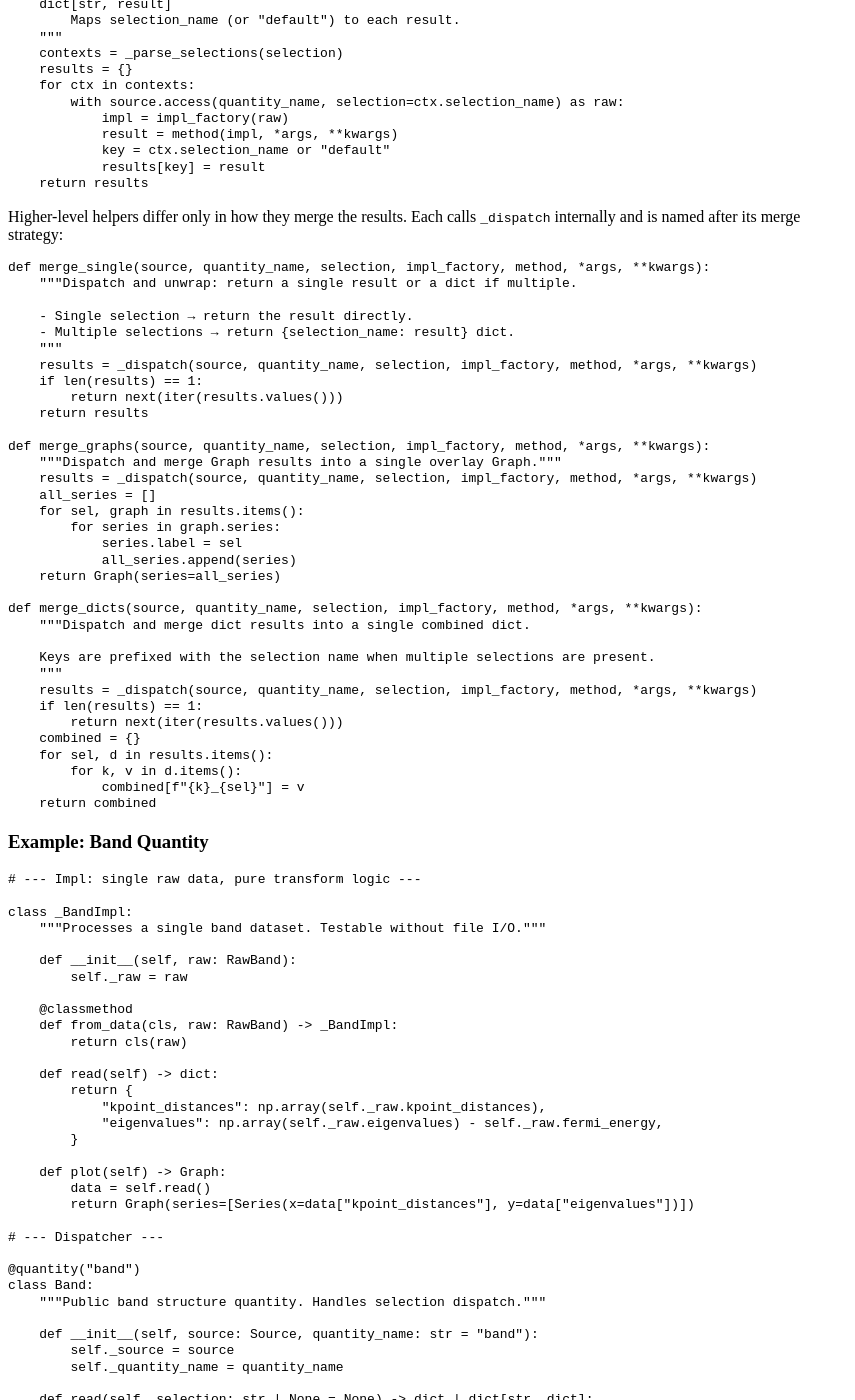
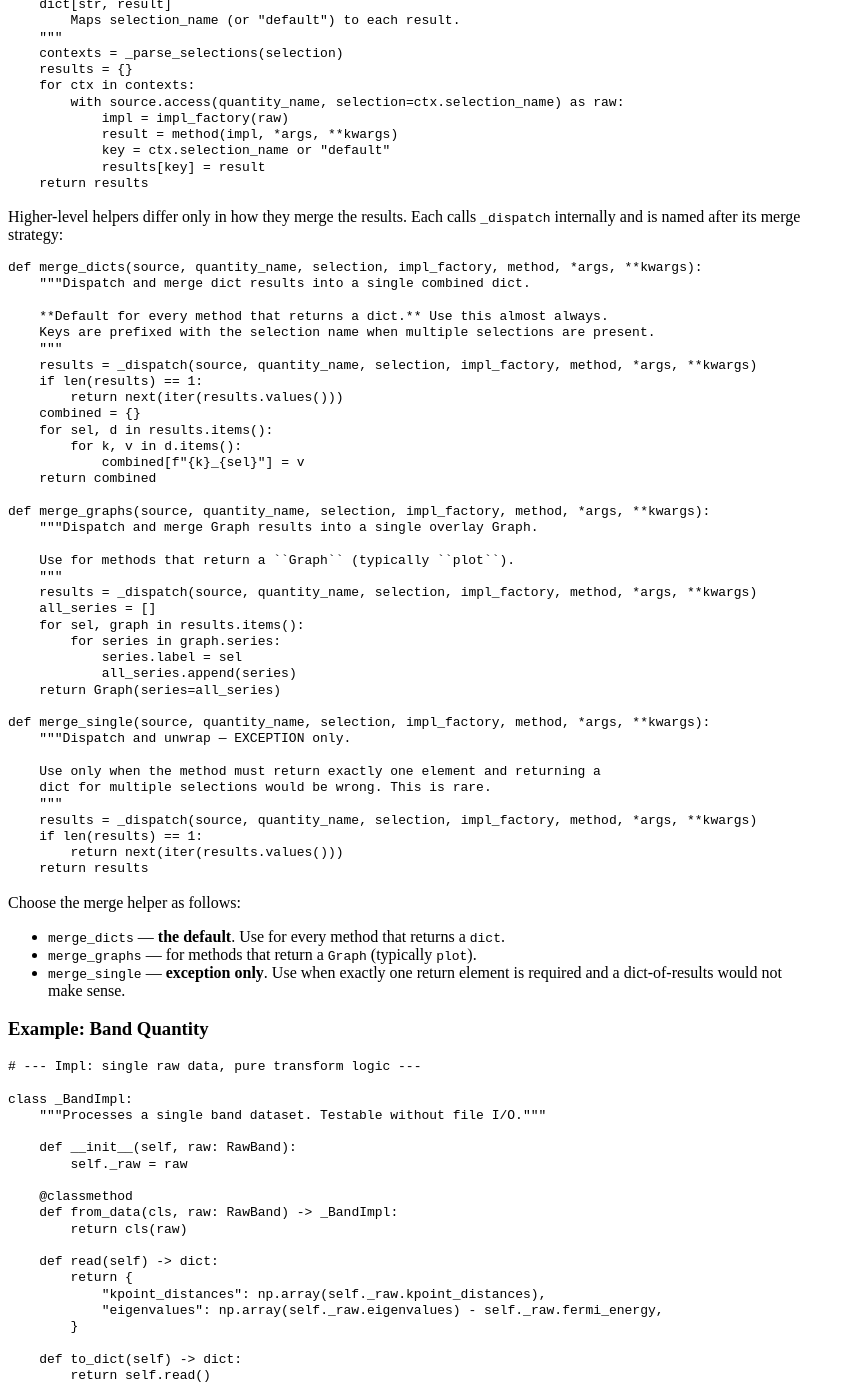
Before and after one commit to vasp-dev/py4vasp, a Sphinx documentation site: the page built from docs/architecture/calculation.rst, in a window 1280 px wide and 1400 px high, scrolled down 2691 px. Shown: the whole window, without its empty margins (0-855 px from the left). Built offline with Sphinx 7.4.7, drawn with Linux system fonts in a browser that asks for light colours; some of the changed text lies outside the part shown.

Commit message:
docs: fix port-quantity skill and architecture guide (merge strategy, selection arg, type hints, to_dict)

```diff
--- a/docs/architecture/calculation.rst
+++ b/docs/architecture/calculation.rst
@@ -202,30 +202,10 @@ Higher-level helpers differ only in how they merge the results. Each calls
 
 .. code-block:: python
 
-   def merge_single(source, quantity_name, selection, impl_factory, method, *args, **kwargs):
-       """Dispatch and unwrap: return a single result or a dict if multiple.
-
-       - Single selection → return the result directly.
-       - Multiple selections → return {selection_name: result} dict.
-       """
-       results = _dispatch(source, quantity_name, selection, impl_factory, method, *args, **kwargs)
-       if len(results) == 1:
-           return next(iter(results.values()))
-       return results
-
-   def merge_graphs(source, quantity_name, selection, impl_factory, method, *args, **kwargs):
-       """Dispatch and merge Graph results into a single overlay Graph."""
-       results = _dispatch(source, quantity_name, selection, impl_factory, method, *args, **kwargs)
-       all_series = []
-       for sel, graph in results.items():
-           for series in graph.series:
-               series.label = sel
-               all_series.append(series)
-       return Graph(series=all_series)
-
    def merge_dicts(source, quantity_name, selection, impl_factory, method, *args, **kwargs):
        """Dispatch and merge dict results into a single combined dict.
 
+       **Default for every method that returns a dict.** Use this almost always.
        Keys are prefixed with the selection name when multiple selections are present.
        """
        results = _dispatch(source, quantity_name, selection, impl_factory, method, *args, **kwargs)
@@ -236,6 +216,37 @@ Higher-level helpers differ only in how they merge the results. Each calls
            for k, v in d.items():
                combined[f"{k}_{sel}"] = v
        return combined
+
+   def merge_graphs(source, quantity_name, selection, impl_factory, method, *args, **kwargs):
+       """Dispatch and merge Graph results into a single overlay Graph.
+
+       Use for methods that return a ``Graph`` (typically ``plot``).
+       """
+       results = _dispatch(source, quantity_name, selection, impl_factory, method, *args, **kwargs)
+       all_series = []
+       for sel, graph in results.items():
+           for series in graph.series:
+               series.label = sel
+               all_series.append(series)
+       return Graph(series=all_series)
+
+   def merge_single(source, quantity_name, selection, impl_factory, method, *args, **kwargs):
+       """Dispatch and unwrap — EXCEPTION only.
+
+       Use only when the method must return exactly one element and returning a
+       dict for multiple selections would be wrong. This is rare.
+       """
+       results = _dispatch(source, quantity_name, selection, impl_factory, method, *args, **kwargs)
+       if len(results) == 1:
+           return next(iter(results.values()))
+       return results
+
+Choose the merge helper as follows:
+
+- ``merge_dicts`` — **the default**. Use for every method that returns a ``dict``.
+- ``merge_graphs`` — for methods that return a ``Graph`` (typically ``plot``).
+- ``merge_single`` — **exception only**. Use when exactly one return element is
+  required and a dict-of-results would not make sense.
 
 
 Example: Band Quantity
@@ -261,6 +272,9 @@ Example: Band Quantity
                "eigenvalues": np.array(self._raw.eigenvalues) - self._raw.fermi_energy,
            }
 
+       def to_dict(self) -> dict:
+           return self.read()
+
        def plot(self) -> Graph:
            data = self.read()
            return Graph(series=[Series(x=data["kpoint_distances"], y=data["eigenvalues"])])
@@ -276,10 +290,15 @@ Example: Band Quantity
            self._quantity_name = quantity_name
 
        def read(self, selection: str | None = None) -> dict | dict[str, dict]:
-           return merge_single(
+           return merge_dicts(
                self._source, self._quantity_name, selection,
                _BandImpl.from_data, _BandImpl.read,
            )
+
+       def to_dict(self, selection: str | None = None) -> dict | dict[str, dict]:
+           """``to_dict`` is part of the public interface. Always keep it.
+           In the new architecture, it delegates to ``read()``."""
+           return self.read(selection=selection)
 
        def plot(self, selection: str | None = None) -> Graph:
            return merge_graphs(
@@ -305,6 +324,24 @@ dispatch function calls it as ``method(impl)``. Extra ``*args`` and
    class _BandImpl:
        def plot(self, fermi_energy=None) -> Graph:
            ...
+
+.. note::
+
+   ``@base.data_access`` in the old Refinery architecture injects a
+   ``selection`` argument into every decorated method at runtime. After porting,
+   **every** dispatcher method must declare ``selection: str | None = None`` in
+   its signature — even if the original Refinery method had no ``selection``
+   parameter.
+
+   Type hints on ``_raw`` and in ``from_data`` are **mandatory**. Always use
+   the exact raw dataclass type from ``_raw/data.py``. Example::
+
+       def __init__(self, raw: raw_data.Band):
+           self._raw = raw
+
+       @classmethod
+       def from_data(cls, raw: raw_data.Band) -> _BandImpl:
+           return cls(raw)
 
 
 Separation of Concerns
@@ -361,7 +398,7 @@ the Impl via a partial ``impl_factory``:
            return _StructureImpl.from_data(raw, steps=self._steps)
 
        def read(self, selection: str | None = None) -> dict:
-           return merge_single(
+           return merge_dicts(
                self._source, self._quantity_name, selection,
                self._impl_factory, _StructureImpl.read,
            )
@@ -407,8 +444,14 @@ to the Impl method via ``**kwargs`` when the Impl method accepts a
 
 Merging is handled by choosing the appropriate dispatch helper:
 
-- ``merge_dicts`` — combines dict results with selection-prefixed keys (default for ``read``).
+- ``merge_dicts`` — **the default**. Use for every method that returns a ``dict``.
 - ``merge_graphs`` — overlays Graph results into one figure (for ``plot``).
+- ``merge_single`` — **exception only**, when exactly one return element is required.
+
+``to_dict`` is part of the public interface and must never be deprecated.
+In the new architecture, the Impl's ``to_dict`` delegates to ``read()``, and
+the dispatcher's ``to_dict`` delegates to ``read(selection=selection)``. Tests
+should verify that ``to_dict`` and ``read`` return the same result.
 
 
 Registry & Decorator
@@ -535,8 +578,9 @@ The following were resolved during the design process:
    plain ``quantity`` string when selection is None.
 
 4. **Dispatch is a set of standalone functions** — ``_dispatch``,
-   ``dispatch_single``, ``dispatch_merge``. No mixin, no base class. All extra
-   arguments from the dispatcher method are forwarded via ``*args, **kwargs``.
+   ``merge_single``, ``merge_dicts``, ``merge_graphs``. No mixin, no base
+   class. All extra arguments from the dispatcher method are forwarded via
+   ``*args, **kwargs``.
 
 5. **Merge helpers are named after their strategy** — ``merge_dicts``, ``merge_graphs``.
    Each calls ``_dispatch`` internally. No generic ``dispatch_merge`` with a merge
```
Also changed, not shown: .github/skills/port-quantity/SKILL.md.
